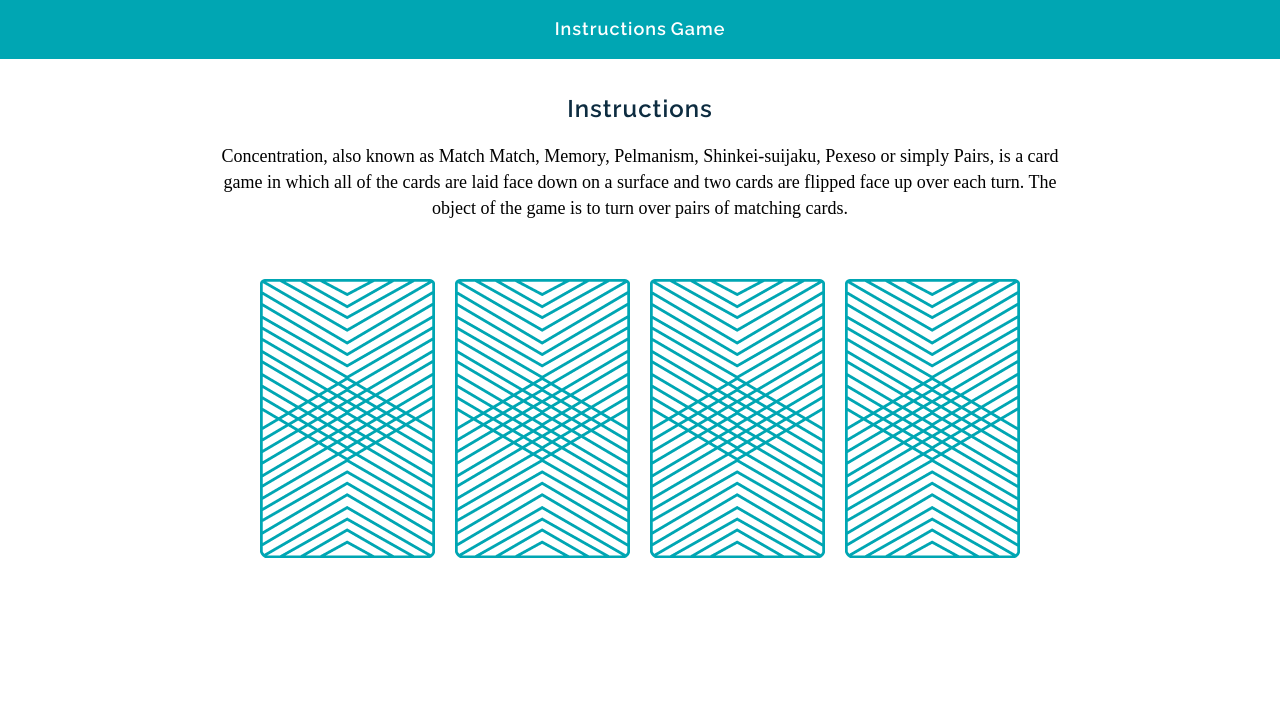
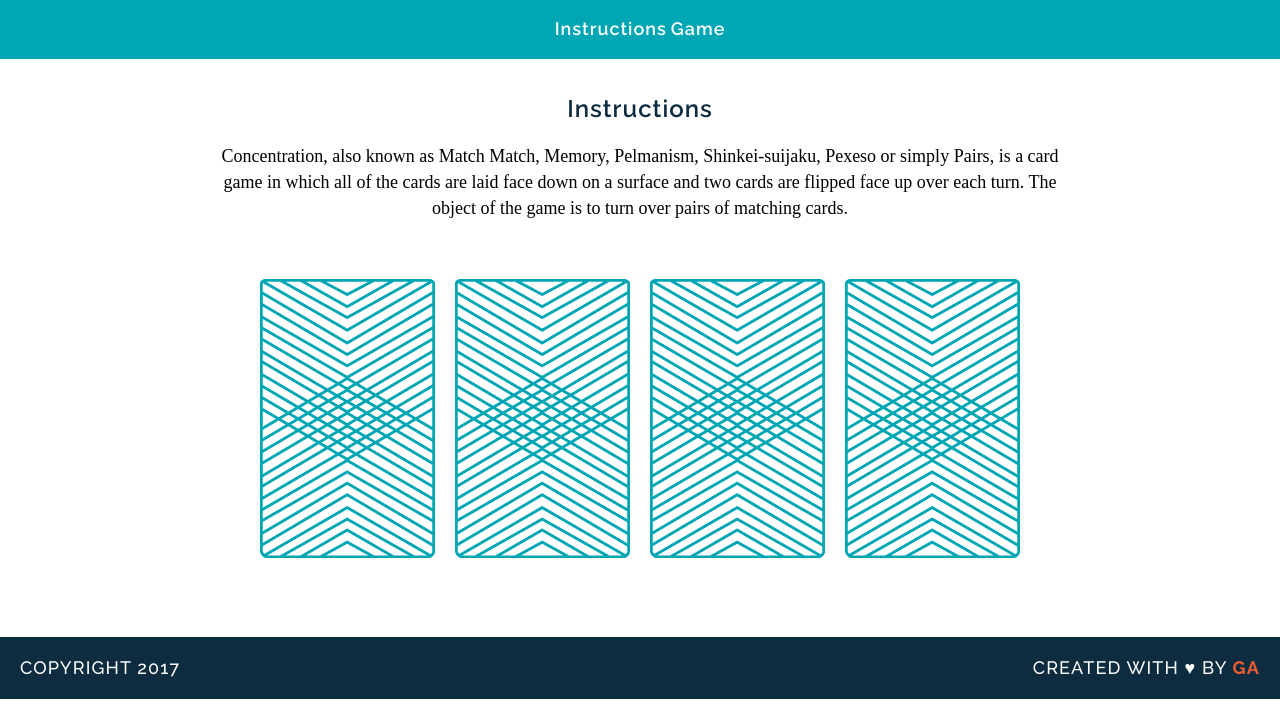
Before and after one commit to monicamendesmontanha/memorygame, a plain HTML site: page index.html in a window 1280 px wide. Shown: the part 95-800 px from the top of the page. Drawn offline with Linux system fonts and the light colour scheme; a web font is replaced by a local one.

Commit message:
added footer and style

```diff
--- a/css/style.css
+++ b/css/style.css
@@ -19,6 +19,17 @@ a {
     font-weight: 600;
     font-size: 18px;
     text-decoration: none;
+    border-bottom: 2px solid transparent;
+}
+
+a:hover {
+    font-family: "Raleway", sans-serif;
+    color: #FFFFFF;
+    letter-spacing: 1px;
+    font-weight: 600;
+    font-size: 18px;
+    text-decoration: none;
+    border-color: white;
 }
 
 h2 {
@@ -54,3 +65,37 @@ main {
 img {
     margin: 40px 8px;
 }
+
+footer {
+    text-transform: uppercase;
+    padding: 0 20px;
+    background-color: #0D2C40;
+    color: white;
+    font-size: 14px;
+    letter-spacing: .08em;
+    font-weight: 500;
+}
+
+.copyright {
+    font-family: "Raleway", sans-serif;
+    float: left;
+}
+
+.message {
+    font-family: "Raleway", sans-serif;
+    float: right;
+}
+
+.clearfix:after {
+    visibility: hidden;
+    display: block;
+    content: " ";
+    clear: both;
+    height: 0;
+    font-size: 0;
+}
+
+.name {
+    color: #F15B31;
+    font-weight: 700;
+}
--- a/index.html
+++ b/index.html
@@ -25,6 +25,10 @@
                 <img src="images/back.png" alt="King of Hearts">
             </div>
         </main>
+        <footer class="clearfix">
+            <p class="copyright">Copyright 2017</p>
+            <p class="message">Created with &hearts; by <span class="name">GA</span></p>
+        </footer>
     </body>
 
 </html>
```
